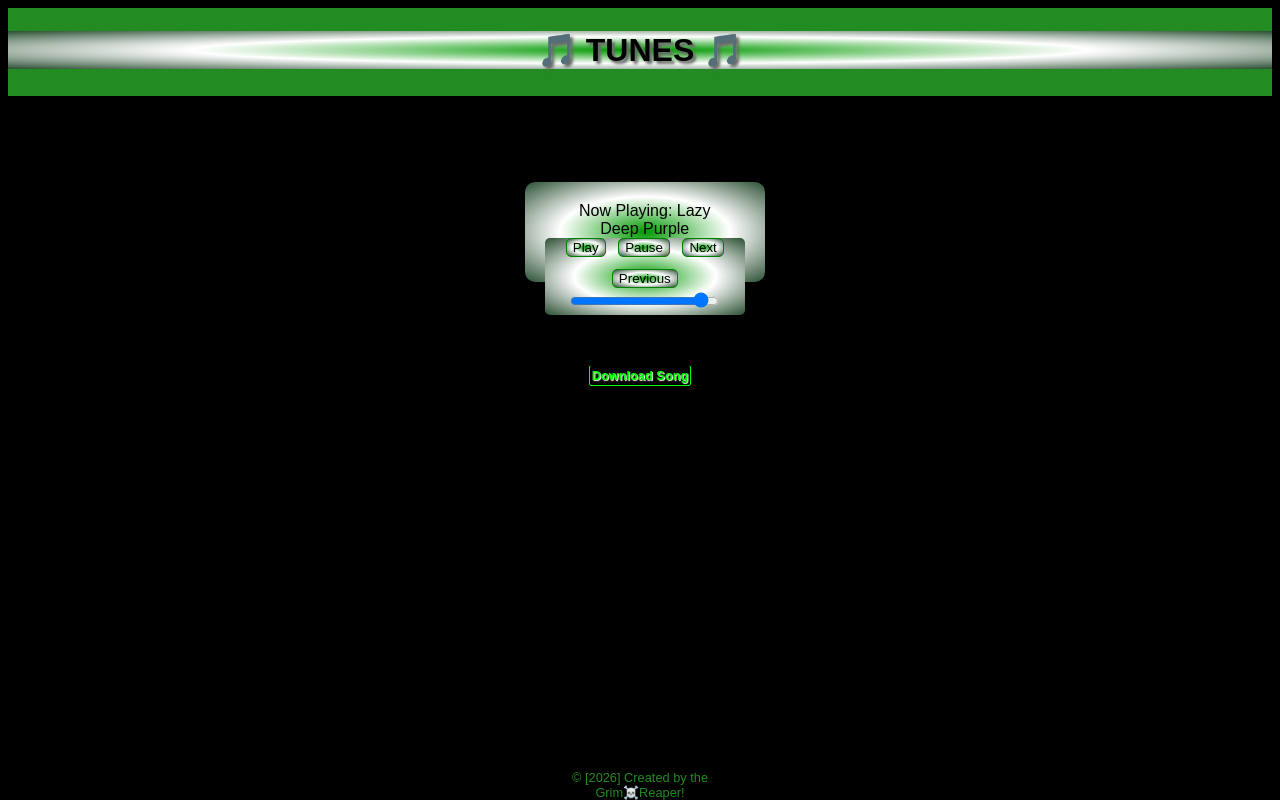
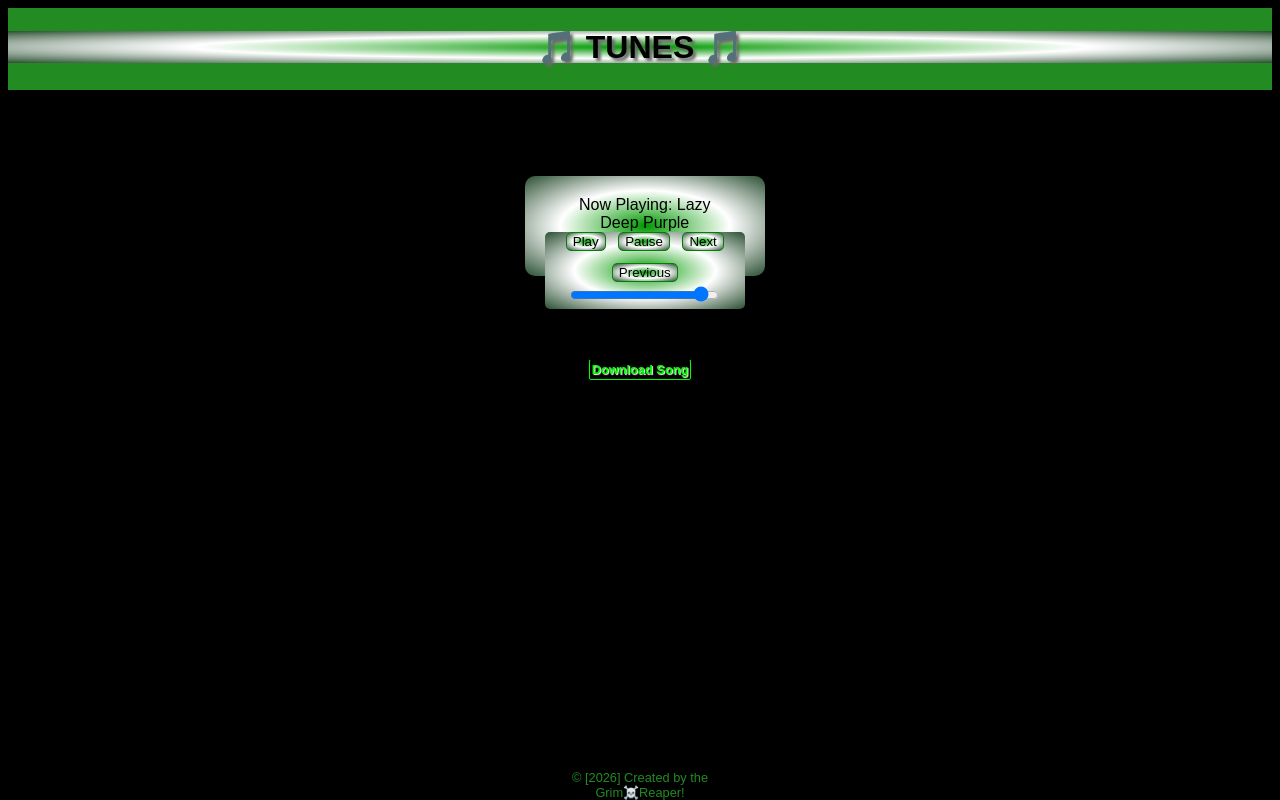
Before and after one commit to Randy2222222/Tunes, a plain HTML site: page index.html in a window 1280 px wide. Drawn offline with Linux system fonts and the light colour scheme.

Commit message:
Update style.css

```diff
--- a/style.css
+++ b/style.css
@@ -15,14 +15,14 @@
   text-align: center;
   padding: 0.1em 0;   /* .3em 0; */
   margin: 0;
-/*  line-height: 1;  */
+  line-height: 1;
 /*  border-radius: 15px; */
 }
 
 /* Header */
     h1 {
   margin-bottom: 25px;
-  padding: 5px auto; /* 5px auto */
+  padding: 15px auto; /* 5px auto */
   text-align: center;
   text-shadow: 3px 3px 3px dimgray;
   font-size: 2em;
```
